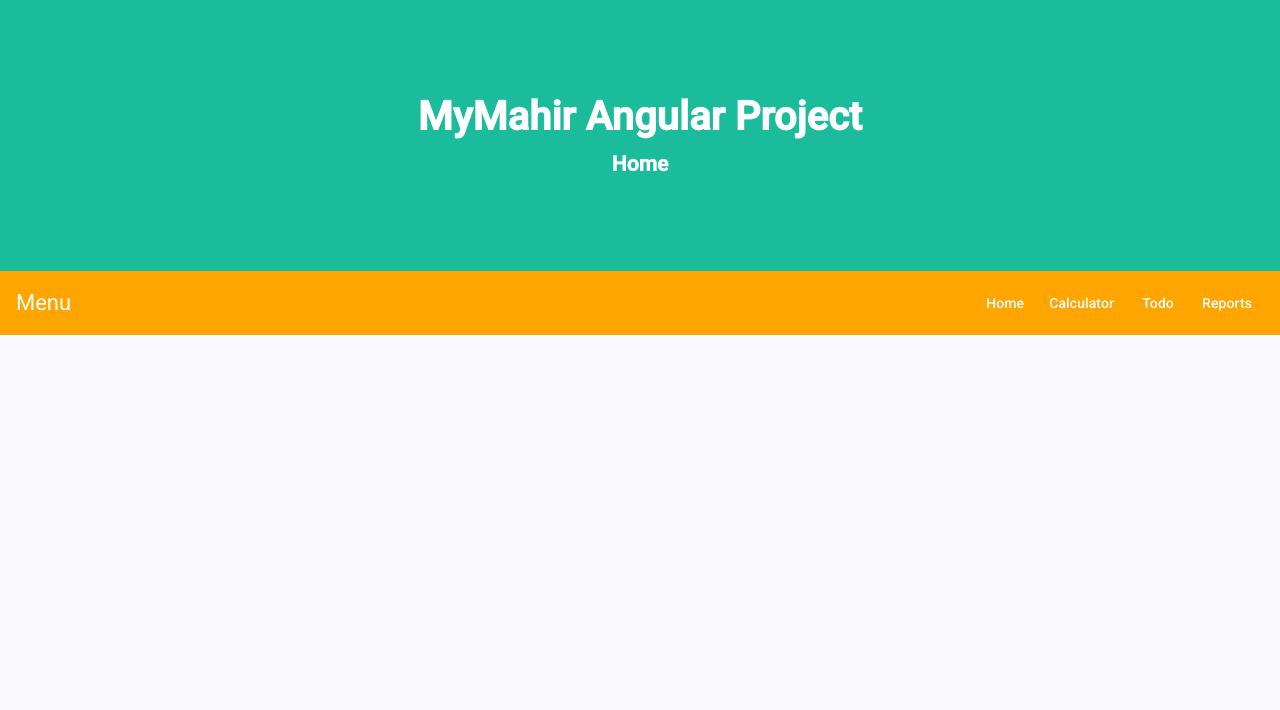
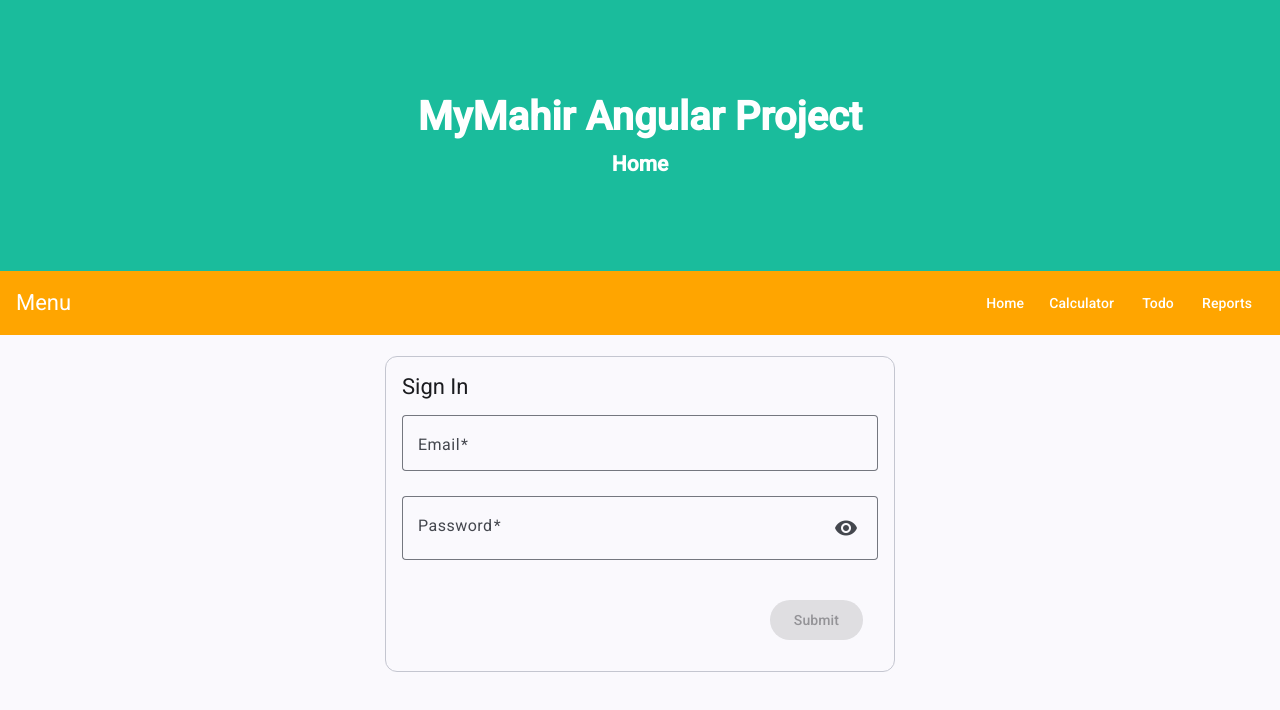
Before and after one commit to priafif/usagi_ang, an Angular app: page /login in a window 1280 px wide. Before the commit this address led to /. Shown: the top 710 px of the page. Built offline with nearby package versions, Linux system fonts and the light colour scheme.

Commit message:
login UI

```diff
--- a/src/app/app.routes.ts
+++ b/src/app/app.routes.ts
@@ -4,6 +4,7 @@ import { CalculatorPage } from './pages/calculator-page/calculator-page';
 import { Todo } from './pages/todo/todo';
 import { Reports } from './pages/reports/reports';
 import { Add } from './pages/add/add';
+import { Login } from './pages/login/login';
 
 export const routes: Routes = [
     {
@@ -34,5 +35,9 @@ export const routes: Routes = [
     {
         path: 'update/:id',
         component: Add
+    },
+    {
+        path: 'login',
+        component: Login
     }
 ];
--- /dev/null
+++ b/src/app/pages/login/login.html
@@ -0,0 +1,37 @@
+<div class="card-container">
+    <mat-card appearance="outlined" class="card">
+        <mat-card-header>
+            <mat-card-title>Sign In</mat-card-title>
+        </mat-card-header>
+        <mat-card-content>
+            <form [formGroup]="loginForm" (ngSubmit)="onSubmit()">
+                <mat-form-field appearance="outline">
+                    <mat-label>Email</mat-label>
+                    <input matInput formControlName="email" placeholder="Enter your email">
+                    @if(
+                        (loginForm.controls['email'].hasError('required')||
+                        loginForm.controls['email'].hasError('email')) && loginForm.controls['email'].touched
+                    ){
+                        <mat-error>Please enter valid email</mat-error>
+                    }
+                </mat-form-field>
+                <mat-form-field appearance="outline">
+                    <mat-label>Password</mat-label>
+                    <input [type]="showPassword ? 'text':'password'" matInput formControlName="password" placeholder="Enter your password">
+                    <button mat-icon-button matSuffix (click)="onShowPassword()" type="button">
+                        <mat-icon>{{showPassword ? 'visibility_off':'visibility'}}</mat-icon>
+                    </button>
+
+                    @if(
+                        loginForm.controls['password'].hasError('required') && loginForm.controls['password'].touched
+                    ){
+                        <mat-error>Please enter your password</mat-error>
+                    }
+                </mat-form-field>
+                <mat-card-actions align="end">
+                    <button mat-raised-button type="submit" [disabled]="!loginForm.valid">Submit</button>
+                </mat-card-actions>
+            </form>
+        </mat-card-content>
+    </mat-card>
+</div>
--- /dev/null
+++ b/src/app/pages/login/login.scss
@@ -0,0 +1,20 @@
+.card-container{
+    display: flex;
+    flex-direction: column;
+    justify-content: center;
+    align-items: center;
+    margin-top: 1.5em;
+}
+
+mat-form-field{
+    width: 100%;
+    margin-bottom: 0.3em;
+}
+
+button{
+    margin: 0.5em;
+}
+
+mat-card-header{
+    margin-bottom: 1em;
+}
--- /dev/null
+++ b/src/app/pages/login/login.ts
@@ -0,0 +1,29 @@
+import { Component } from '@angular/core';
+import { SharedModules } from '../../shared/shared.module';
+import { FormBuilder, FormGroup, Validators } from '@angular/forms';
+
+@Component({
+  selector: 'app-login',
+  imports: [...SharedModules],
+  templateUrl: './login.html',
+  styleUrl: './login.scss',
+})
+export class Login {
+  public loginForm: FormGroup;
+  public showPassword: boolean = false;
+
+  constructor(private formBuilder: FormBuilder){
+    this.loginForm = this.formBuilder.group({
+      email: ['', [Validators.required, Validators.email]],
+      password: ['', [Validators.required]]
+    })
+  }
+
+  onShowPassword(){
+    this.showPassword = !this.showPassword;
+  }
+
+  async onSubmit(){
+
+  }
+}
```
Also changed, not shown: 1 other file (tests, documents, lock files or other folders).
